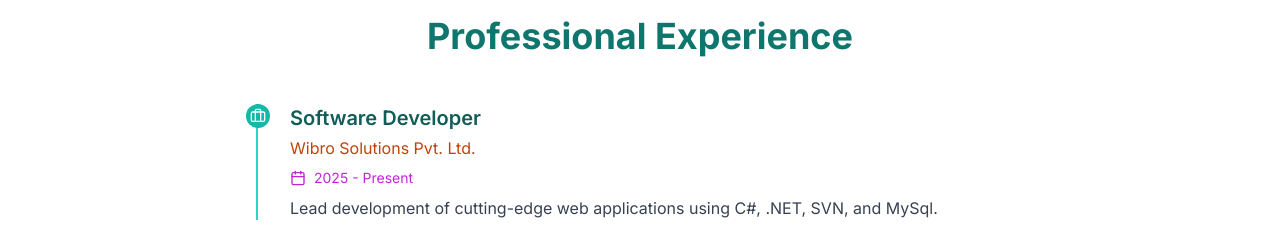
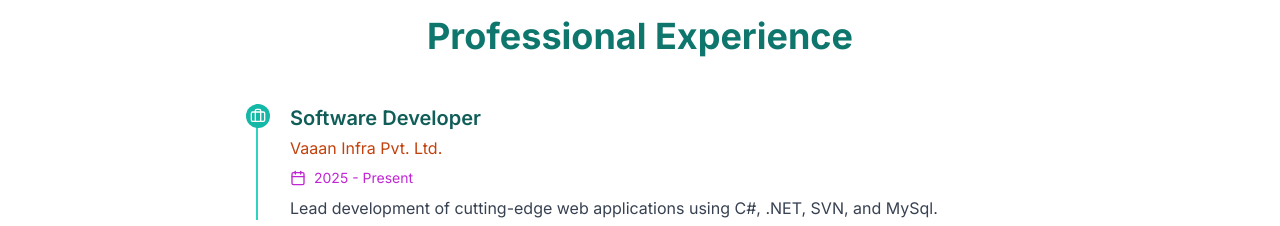
Before and after one commit to sagarksp/portfolio, a Next.js app: page / in a window 1280 px wide. Shown: the part 1500-1726 px from the top of the page. Built offline with nearby package versions, Linux system fonts and the light colour scheme.

Commit message:
Update Experience.jsx

```diff
--- a/src/app/components/Experience.jsx
+++ b/src/app/components/Experience.jsx
@@ -7,7 +7,7 @@ import { Briefcase, Calendar } from 'lucide-react'
 const experiences = [
    {
     title: "Software Developer",
-    company: "Wibro Solutions Pvt. Ltd.",
+    company: "Vaaan Infra Pvt. Ltd.",
     period: "2025 - Present",
     description: "Lead development of cutting-edge web applications using C#, .NET, SVN, and MySql."
   },
```
